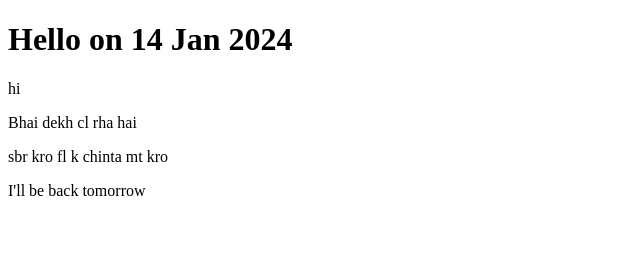
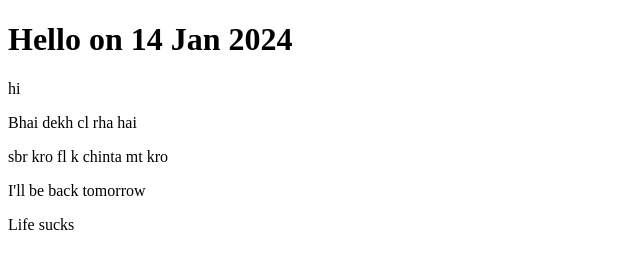
Before and after one commit to GadgetGoblins/Main, a plain HTML site: page index.html in a window 1280 px wide. Shown: the full height of the page, 0-640 px from the left. Drawn offline with Linux system fonts and the light colour scheme.

Commit message:
Update index.html

```diff
--- a/index.html
+++ b/index.html
@@ -11,5 +11,6 @@
     <p>Bhai dekh cl rha hai</p>
     <p>sbr kro fl k chinta mt kro</p>
     <p>I'll be back tomorrow<p>
+    <p>Life sucks</p>
 </body>
 </html>
```
